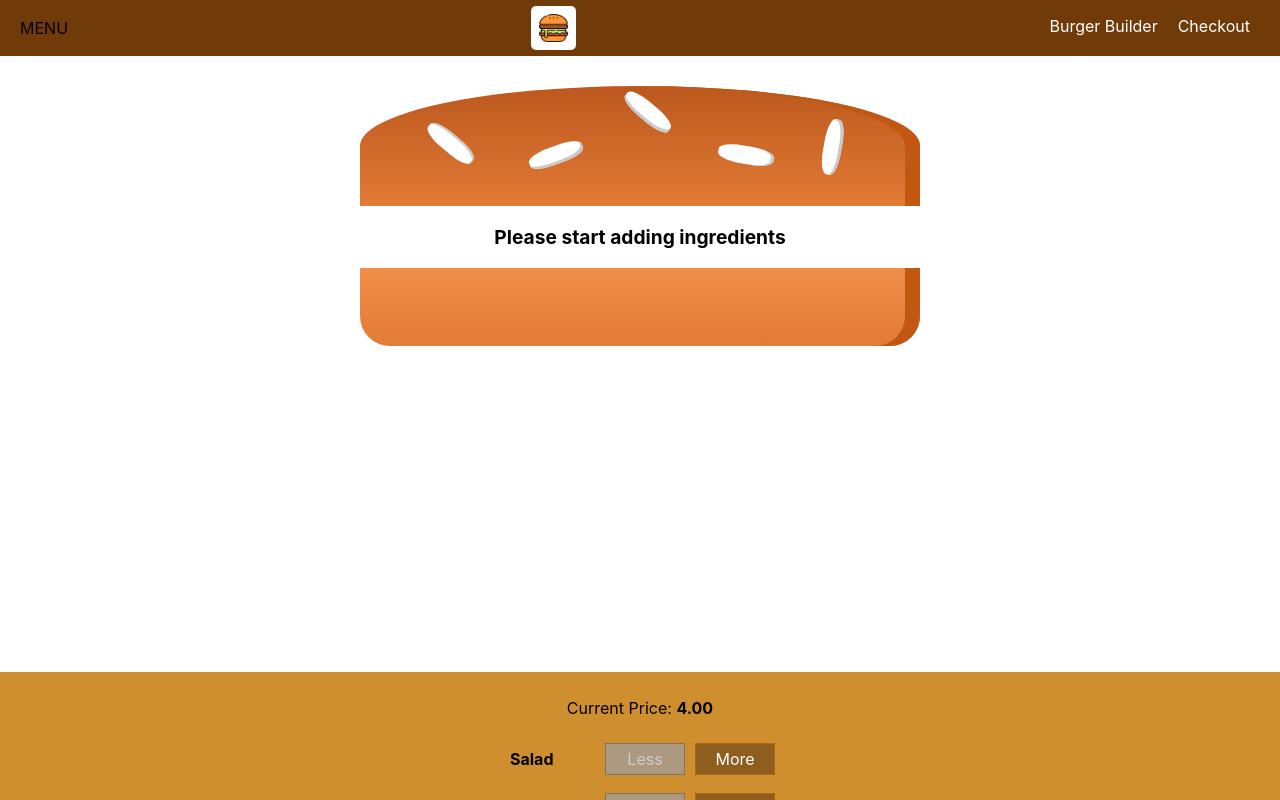
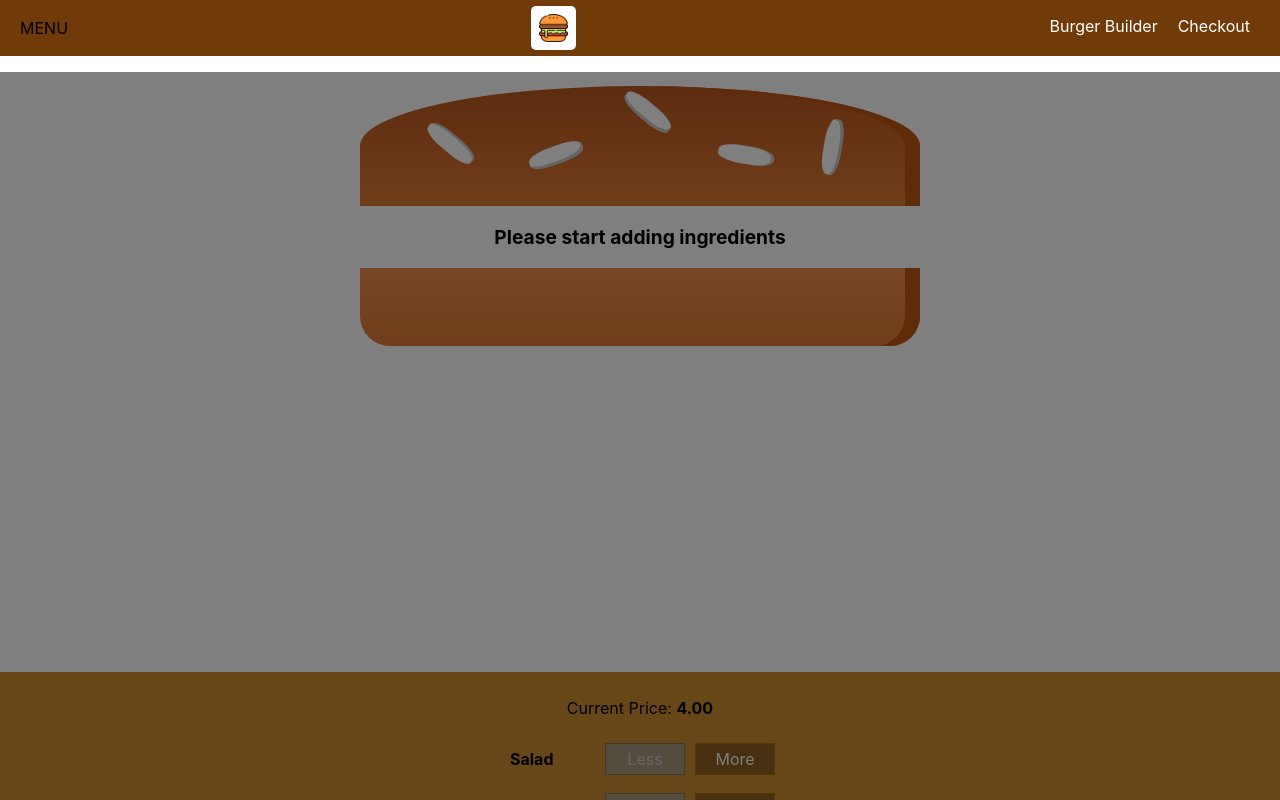
Before and after one commit to arjun-khanduri/burger-builder, a React app: page / in a window 1280 px wide. Shown: the top 800 px of the page. Built offline with nearby package versions, Linux system fonts and the light colour scheme.

Commit message:
Completed SideDrawer

```diff
--- a/src/components/Layout/Layout.js
+++ b/src/components/Layout/Layout.js
@@ -4,14 +4,29 @@
 import Toolbar from '../Navigation/Toolbar/Toolbar';
 import SideDrawer from '../Navigation/SideDrawer/SideDrawer';
 
-const layout = (props) => (
+class Layout extends React.Component {
+    state = {
+        showSideDrawer: true,
+    }
+
+    sideDrawerClosedHandler = () => {
+        this.setState({ showSideDrawer: false });
+    }
+
+    render() {
+        return (
             <Aux>
                 <Toolbar />
-        <SideDrawer />
+                <SideDrawer
+                    open={this.state.showSideDrawer}
+                    closed={this.sideDrawerClosedHandler} />
                 <main className="Content">
-            {props.children}
+                    {this.props.children}
                 </main>
             </Aux>
         );
+    }
 
-export default layout;
+}
+
+export default Layout;
--- a/src/components/Navigation/SideDrawer/SideDrawer.css
+++ b/src/components/Navigation/SideDrawer/SideDrawer.css
@@ -23,6 +23,6 @@
 }
 
 .Close{
-    transform: translateX(-100);
+    transform: translateX(-100%);
 
 }
--- a/src/components/Navigation/SideDrawer/SideDrawer.js
+++ b/src/components/Navigation/SideDrawer/SideDrawer.js
@@ -2,16 +2,24 @@
 import Logo from '../../Logo/Logo';
 import NavigationItems from '../NavigationItems/NavigationItems';
 import './SideDrawer.css';
+import Backdrop from '../../UI/Backdrop/Backdrop';
+import Aux from '../../../hoc/Auxiliary'
 
 const sideDrawer = (props) => {
-
+    let attachedClasses = ["SideDrawer", "Close"];
+    if (props.open) {
+        attachedClasses = ["SideDrawer", "Open"];
+    }
     return (
-        <div className="SideDrawer">
-            <Logo height="11%" />
-            <nav>
-                <NavigationItems />
-            </nav>
-        </div>
+        <Aux>
+            <Backdrop show={props.open} clicked={props.closed} />
+            <div className={attachedClasses.join(' ')}>
+                <Logo height="11%" />
+                <nav>
+                    <NavigationItems />
+                </nav>
+            </div>
+        </Aux>
     );
 };
 
```
Lines whose indentation alone changed are shown as unchanged.
